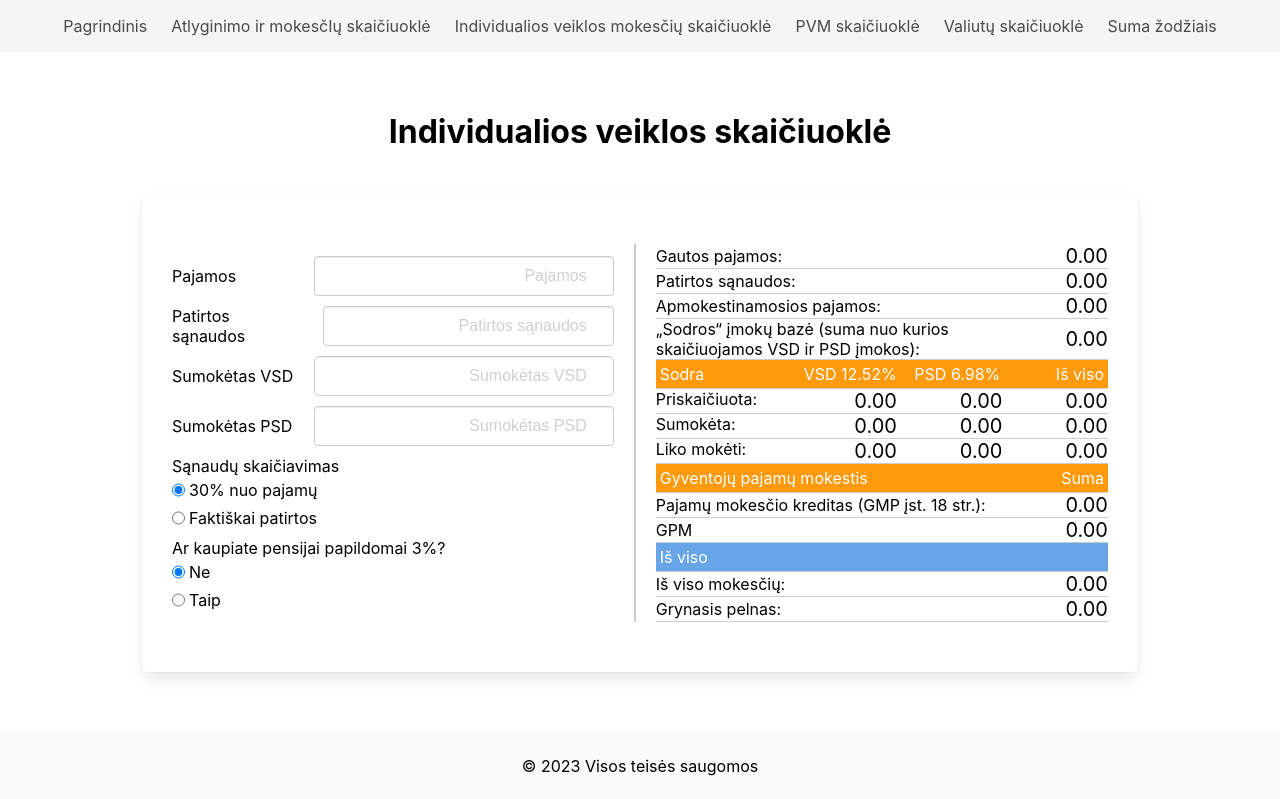
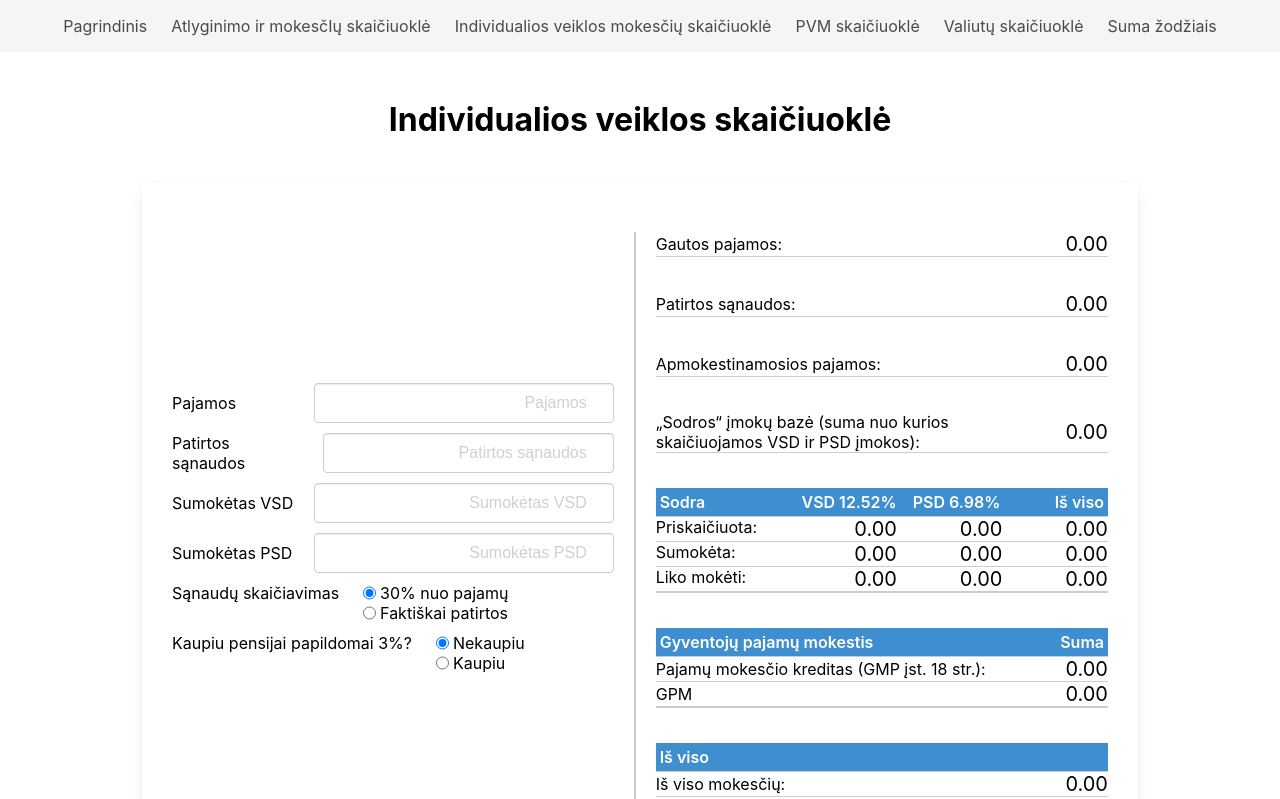
Before and after one commit to ernestas17/CA_2, a React (Vite) app: page /individual-activity-tax-calculator in a window 1280 px wide. Shown: the top 799 px of the page. Built offline with nearby package versions, Linux system fonts and the light colour scheme.

Commit message:
update style

```diff
--- a/src/components/atoms/Radio/styles.ts
+++ b/src/components/atoms/Radio/styles.ts
@@ -1,16 +1,16 @@
 import { styled } from "styled-components";
 
 export const StyledRadioLabelWrapper = styled.div`
-  width: 100%;
+  /* width: 100%; */
   width: fit-content;
   display: flex;
   gap: 0.25rem;
   font-size: 1rem;
   line-height: 1.25;
 
-  &:not(:first-of-type) {
+  /* &:not(:first-of-type) {
     margin-top: 0.5rem;
-  }
+  } */
 
   cursor: pointer;
 `;
--- a/src/components/organisms/IndividualActivityTaxCalculator/IndividActivTaxCalcualtor.tsx
+++ b/src/components/organisms/IndividualActivityTaxCalculator/IndividActivTaxCalcualtor.tsx
@@ -8,9 +8,9 @@ import {
   StyledLableColumn,
   StyledOutputContainer,
   StyledRow,
-  StyledTitleRow1,
-  StyledTitleRow2,
+  StyledTitleRow,
   SyledRadioWithLabel,
+  SyledRadioWrapper,
 } from './styles';
 import { StyledFieldWithLabel } from '../../molecules/CounterContentContainer/styles';
 
@@ -236,7 +236,7 @@ const IndividActivTaxCalcualtor = () => {
 
           <SyledRadioWithLabel>
             <label>Sąnaudų skaičiavimas</label>
-            <RadioWrapper>
+            <SyledRadioWrapper>
               <RadioItem
                 label='30% nuo pajamų'
                 value='30% nuo pajamų'
@@ -251,32 +251,32 @@ const IndividActivTaxCalcualtor = () => {
                 checked={selectedCostCalculation === 'Faktiškai patirtos'}
                 onChange={handleCostCalculationChange}
               />
-            </RadioWrapper>
+            </SyledRadioWrapper>
           </SyledRadioWithLabel>
 
           <SyledRadioWithLabel>
-            <label>Ar kaupiate pensijai papildomai 3%?</label>
-            <RadioWrapper>
+            <label>Kaupiu pensijai papildomai 3%?</label>
+            <SyledRadioWrapper>
               <RadioItem
-                label='Ne'
+                label='Nekaupiu'
                 value='Ne'
                 name='savingAdditional'
                 checked={savingAdditional === 'Ne'}
                 onChange={handleSavingAdditionalChange}
               />
               <RadioItem
-                label='Taip'
+                label='Kaupiu'
                 value='Taip'
                 name='savingAdditional'
                 checked={savingAdditional === 'Taip'}
                 onChange={handleSavingAdditionalChange}
               />
-            </RadioWrapper>
+            </SyledRadioWrapper>
           </SyledRadioWithLabel>
         </>
       }
       outputs={
-        <StyledOutputContainer>
+        <>
           <StyledFieldWithLabel>
             <label>Gautos pajamos:</label>
             <p>{getStringOrEmpty(getNumberOrZero(incomeReceived))}</p>
@@ -296,13 +296,13 @@ const IndividActivTaxCalcualtor = () => {
             </label>
             <p>{getStringOrEmpty(getNumberOrZero(contributionBase))}</p>
           </StyledFieldWithLabel>
-
-          <StyledTitleRow1>
+          <div>
+            <StyledTitleRow>
               <StyledLableColumn>Sodra</StyledLableColumn>
               <StyledColumnLable>{VSDLabel()}</StyledColumnLable>
               <StyledColumnLable>PSD 6.98%</StyledColumnLable>
               <StyledColumnLable>Iš viso</StyledColumnLable>
-          </StyledTitleRow1>
+            </StyledTitleRow>
             <StyledRow>
               <StyledLableColumn>Priskaičiuota:</StyledLableColumn>
               <StyledColumnNum>
@@ -354,11 +354,12 @@ const IndividActivTaxCalcualtor = () => {
                     ).toFixed(2)}
               </StyledColumnNum>
             </StyledRow>
-
-          <StyledTitleRow1>
+          </div>
+          <div>
+            <StyledTitleRow>
               <label>Gyventojų pajamų mokestis</label>
               <label>Suma</label>
-          </StyledTitleRow1>
+            </StyledTitleRow>
             <StyledFieldWithLabel>
               <label>Pajamų mokesčio kreditas (GMP įst. 18 str.):</label>
               <p>{getStringOrEmpty(getNumberOrZero(incomeTaxCredit))}</p>
@@ -367,10 +368,11 @@ const IndividActivTaxCalcualtor = () => {
               <label>GPM</label>
               <p> {getStringOrEmpty(getNumberOrZero(gmp))}</p>
             </StyledFieldWithLabel>
-
-          <StyledTitleRow2>
+          </div>
+          <div>
+            <StyledTitleRow>
               <label>Iš viso</label>
-          </StyledTitleRow2>
+            </StyledTitleRow>
             <StyledFieldWithLabel>
               <label>Iš viso mokesčių:</label>
               <p>{getStringOrEmpty(getNumberOrZero(totalFees))}</p>
@@ -379,7 +381,8 @@ const IndividActivTaxCalcualtor = () => {
               <label>Grynasis pelnas:</label>
               <p>{getStringOrEmpty(getNumberOrZero(netProfit))}</p>
             </StyledFieldWithLabel>
-        </StyledOutputContainer>
+          </div>
+        </>
       }
     />
   );
--- a/src/components/organisms/IndividualActivityTaxCalculator/styles.ts
+++ b/src/components/organisms/IndividualActivityTaxCalculator/styles.ts
@@ -12,8 +12,15 @@ export const StyledContentContainer = styled.div`
 
 export const SyledRadioWithLabel = styled.div`
   display: flex;
+  /* flex-direction: column; */
+  /* gap: 0.5em; */
+  gap: 1.5em;
+`;
+
+export const SyledRadioWrapper = styled.div`
+  display: flex;
   flex-direction: column;
-  gap: 0.25em;
+  /* gap: 1.5rem; */
 `;
 
 export const StyledOutputContainer = styled.div`
@@ -22,20 +29,14 @@ export const StyledOutputContainer = styled.div`
   }
 `;
 
-export const StyledTitleRow1 = styled.div`
+export const StyledTitleRow = styled.div`
   display: flex;
   width: 100%;
   justify-content: space-between;
-  background-color: #ff9a0c;
+  background-color: rgb(62, 142, 208);
   color: white;
   padding: 0.25rem;
-`;
-
-export const StyledTitleRow2 = styled.div`
-  width: 100%;
-  background-color: #68a5e6;
-  color: white;
-  padding: 0.25rem;
+  font-weight: 600;
 `;
 
 export const StyledLableColumn = styled.label`
```
Lines whose indentation alone changed are shown as unchanged.
